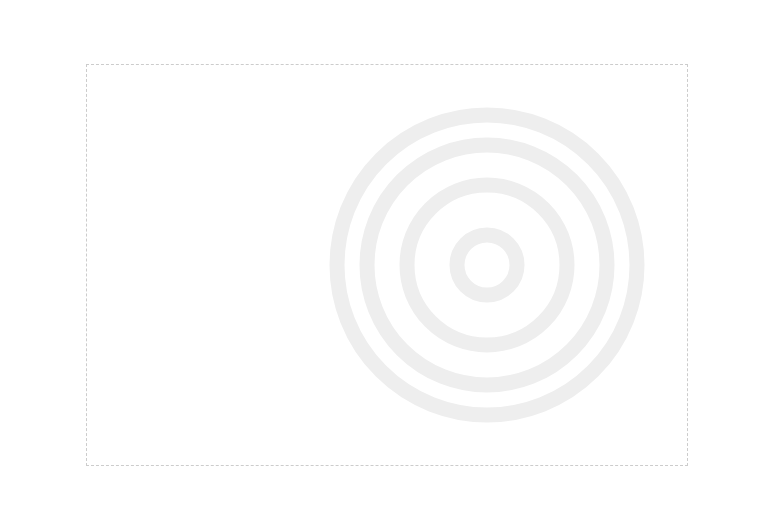
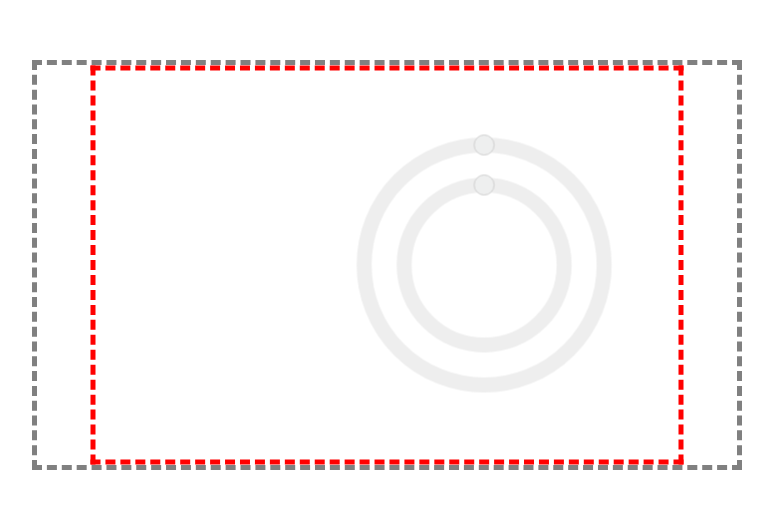
Before and after one commit to robispan/Circular-Slider, a plain HTML site: page index.html in a window 1280 px wide. Shown: the part 135-644 px from the top of the page, without its empty margins (253-1026 px from the left). Drawn offline with Linux system fonts and the light colour scheme.

Commit message:
slider positioning
- slider is placed into container center, shaped either vertical or horizontal depending on container height/width
- added sliders' handles in default position

```diff
--- a/index.html
+++ b/index.html
@@ -10,7 +10,7 @@
   <body>
 
   <div id="container">
-    <canvas id="canvas" width="700" height="700"></canvas>
+
   </div>
 
   <!-- ++++++++++++++++++++++++++ javascript ++++++++++++++++++++++++++ -->
--- a/js/main.js
+++ b/js/main.js
@@ -2,44 +2,107 @@
 class Slider {
   constructor(options) {
       this._options = options;
-      // get canvas from HTML
-      this.ctx = document.getElementById(this._options.containerId).getContext('2d');
-      // set canvas scale
-      this.ctx.canvas.width = this._options.width;
-      this.ctx.canvas.height = this._options.height;
-      // call method to draw empty sliders
+      this.ctx;
+      // call method to draw sliders
+      this.createCanvas();
       this.drawSliders();
+      this.drawHandles();
   }
 
-  // draw empty sliders defined in options parameter
+  createCanvas() {
+    // create canvas and append it to container
+    const container = document.getElementById(this._options.container);
+    let contW = container.getBoundingClientRect().width;
+    let contH = container.getBoundingClientRect().height;
+    const canvas = document.createElement('canvas');
+    canvas.id = 'canvas';
+    if (contW > contH) {
+      canvas.height = contH * .95;
+      canvas.width = canvas.height * 1.5;
+    }
+    else {
+      canvas.width = contW * .95;
+      canvas.height = canvas.width * 1.5;
+    }
+
+    canvas.style.position = 'relative';
+    canvas.style.top = '50%';
+    canvas.style.left = '50%';
+    canvas.style.transform = 'translate(-50%, -50%)';
+    canvas.style.border = '5px dashed red';
+    container.appendChild(canvas);
+    this.ctx = canvas.getContext('2d');
+  }
+
+  // draw empty sliders
   drawSliders() {
+    const ctx = this.ctx;
+    const cw = ctx.canvas.width;
+    const ch = ctx.canvas.height;
+    const pi = Math.PI;
+    ctx.lineWidth = 15;
+    ctx.strokeStyle = '#eee';
     let r;
-    const pi = Math.PI;
-    const cw = this.ctx.canvas.width;
-    const ch = this.ctx.canvas.height;
-    this.ctx.lineWidth = 15;
-    this.ctx.strokeStyle = '#eee';
+    // sliders center position (right or bottom)
+    let center = (canvas.width > canvas.height) ? {x: cw*2/3, y: ch/2} : {x: cw/2, y: ch*2/3};
+    // draw sliders
     for (let i = 0; i < this._options.sliders.length; i++) {
-      // define radius
       r = this._options.sliders[i].radius;
-      // draw empty slider
-      this.ctx.beginPath();
-      this.ctx.arc(cw*2/3, ch/2, r, 0, 2*pi, false);
-      this.ctx.stroke();
+      ctx.beginPath();
+      ctx.arc(center.x, center.y, r, 0, 2*pi, false);
+      ctx.stroke();
     }
   }
+
+  // draw handles with default positions
+  drawHandles() {
+    const ctx = this.ctx;
+    const cw = ctx.canvas.width;
+    const ch = ctx.canvas.height;
+    const pi = Math.PI;
+    // handle radius
+    const r = 10;
+    // sliders center position (right or bottom)
+    let center = (canvas.width > canvas.height) ? {x: cw*2/3, y: ch/2} : {x: cw/2, y: ch*2/3};
+    // handle coordinates
+    let x = center.x;
+    let y;
+    // draw handles
+    for (let i = 0; i < this._options.sliders.length; i++) {
+      // y coordinate of handle
+      y = center.y - this._options.sliders[i].radius;
+      ctx.beginPath();
+      ctx.arc(x, y, r, 0, 2*pi, false);
+      ctx.fillStyle = "#eeefef";
+      ctx.fill();
+      ctx.lineWidth = 1;
+      ctx.strokeStyle = '#cfcfcf';
+      ctx.stroke();
+    }
+  }
+
+  animateHandles() {
+    // if clicked on radius of one of the sliders, redraw handle on that position
+
+  }
+
+
+
+  // // draw values on the left
+  // const value = 50;  // to be added
+  // ctx.textAlign = 'left';
+  // const fontSize = cw * 0.05 + 'px';
+  // ctx.font="fontSize Arial";
+  // ctx.fillText('$'+value, cw/5, ch*0.4);
+
 };
 
 // enter options
 const options = {
-  containerId: 'canvas',
-  width: 600,
-  height: 400,
+  container: 'container',
   sliders: [
     {radius: 80},
-    {radius: 150},
-    {radius: 120},
-    {radius: 30}]
+    {radius: 120}]
 };
 
 // initialize slider object with options defined above
--- a/style/style.css
+++ b/style/style.css
@@ -1,5 +1,7 @@
-#canvas {
-  border: 1px dashed #CCC;
+#container {
+  width: 700px;
+  height: 400px;
+  border: 5px dashed grey;
   position: absolute;
   top: 50%;
   left: 50%;
```
